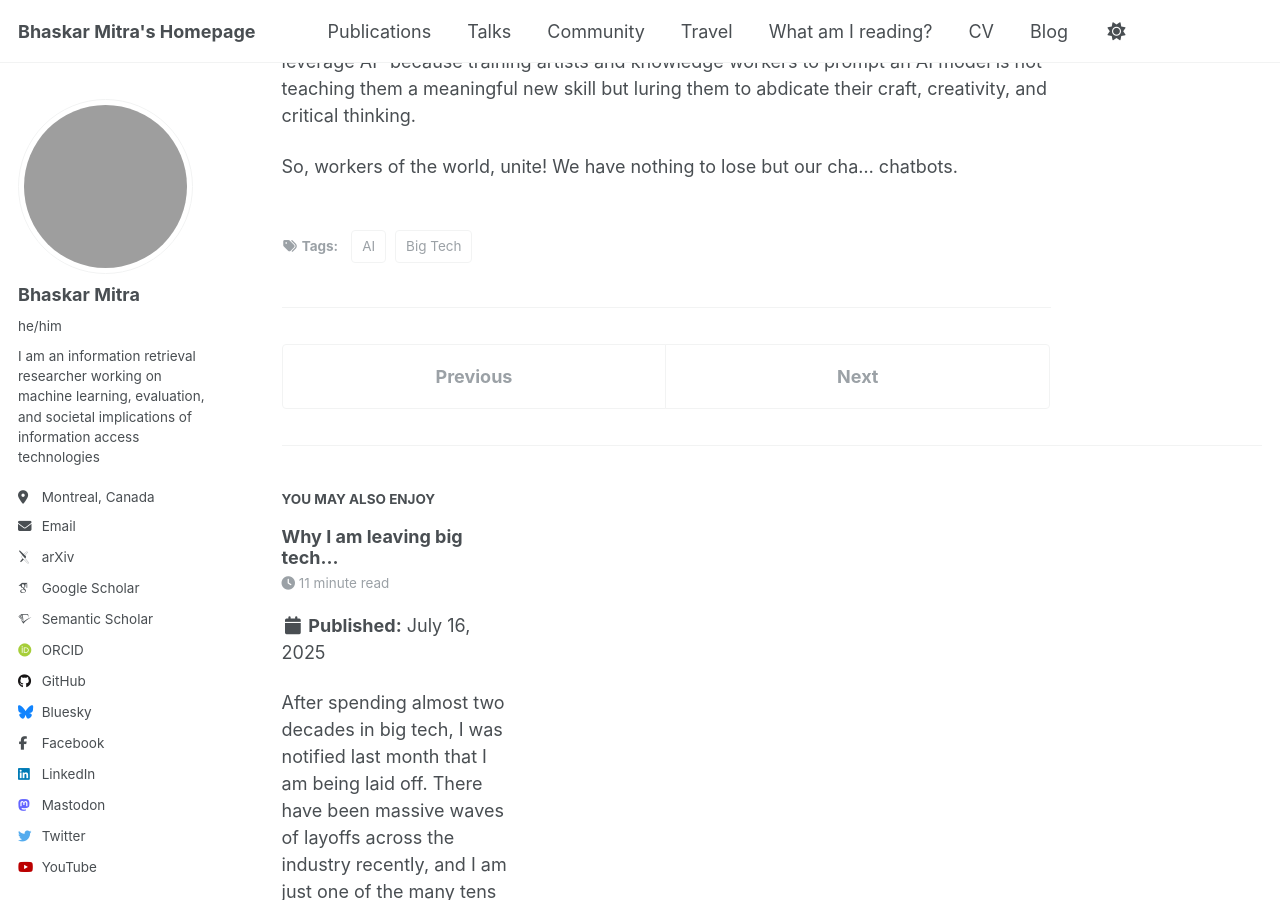
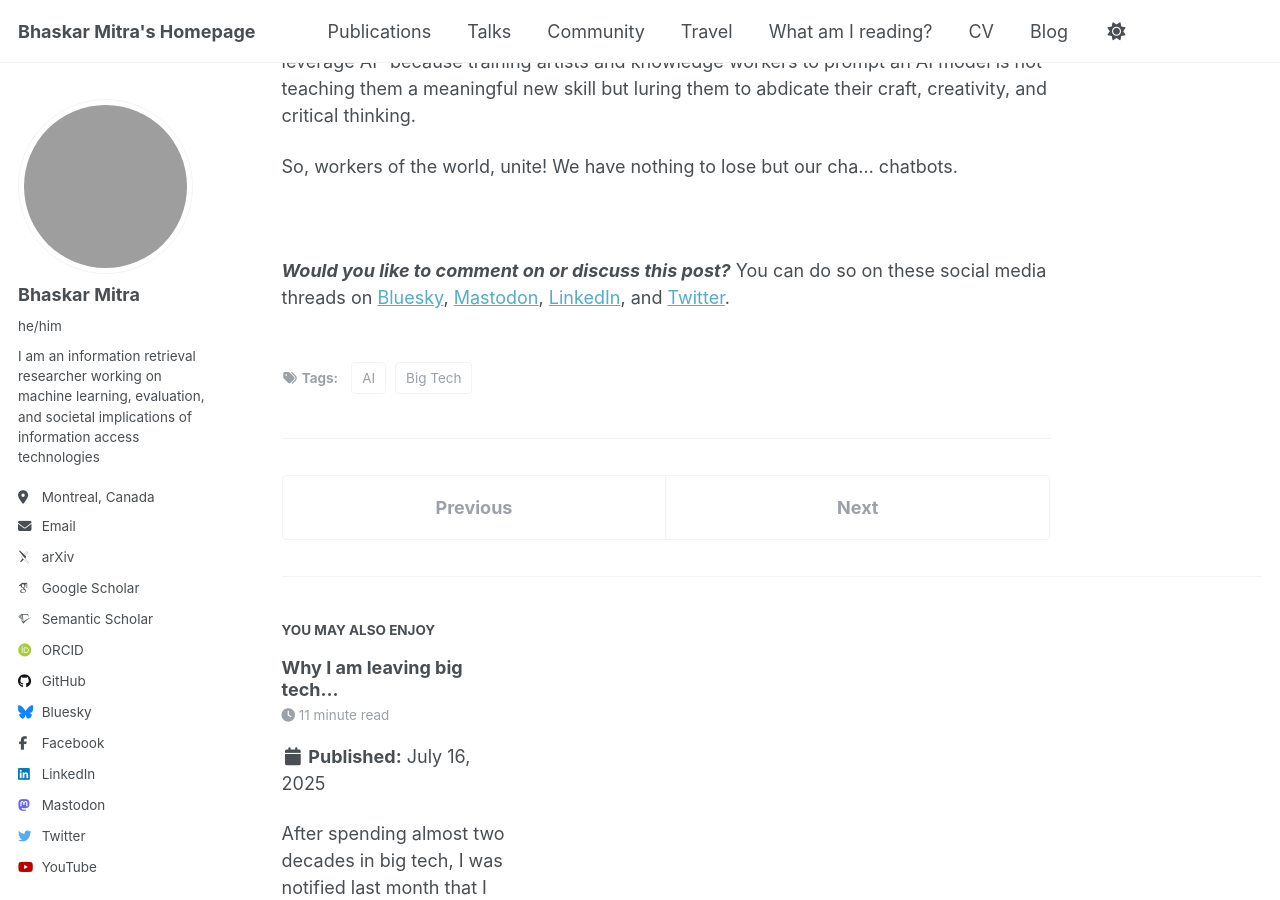
Before and after one commit to bhaskar-mitra/bhaskar-mitra.github.io, a Jekyll site: the page built from _posts/2025-07-31-ai-as-politic-of-class-exploitation.md, in a window 1280 px wide and 900 px high, scrolled down 9368 px. Built offline with Jekyll 4.4.1, drawn with Linux system fonts in a browser that asks for light colours; some web fonts are replaced; some of the changed text lies outside the part shown; grey boxes are pictures that could not be loaded.

Commit message:
Update 2025-07-31-ai-as-politic-of-class-exploitation.md

```diff
--- a/_posts/2025-07-31-ai-as-politic-of-class-exploitation.md
+++ b/_posts/2025-07-31-ai-as-politic-of-class-exploitation.md
@@ -227,3 +227,6 @@ And we must also outright oppose when Big Tech claims that the path forward is t
 
 So, workers of the world, unite!
 We have nothing to lose but our cha… chatbots.
+
+<br/><br/>
+**_Would you like to comment on or discuss this post?_** You can do so on these social media threads on [Bluesky](https://bsky.app/profile/bmitra.bsky.social/post/3lvdqrsjhbs2o), [Mastodon](https://mastodon.social/@bmitra/114953730994508280), [LinkedIn](https://www.linkedin.com/feed/update/urn:li:share:7357038693401993218/), and [Twitter](https://x.com/UnderdogGeek/status/1951273071190405360).
```
